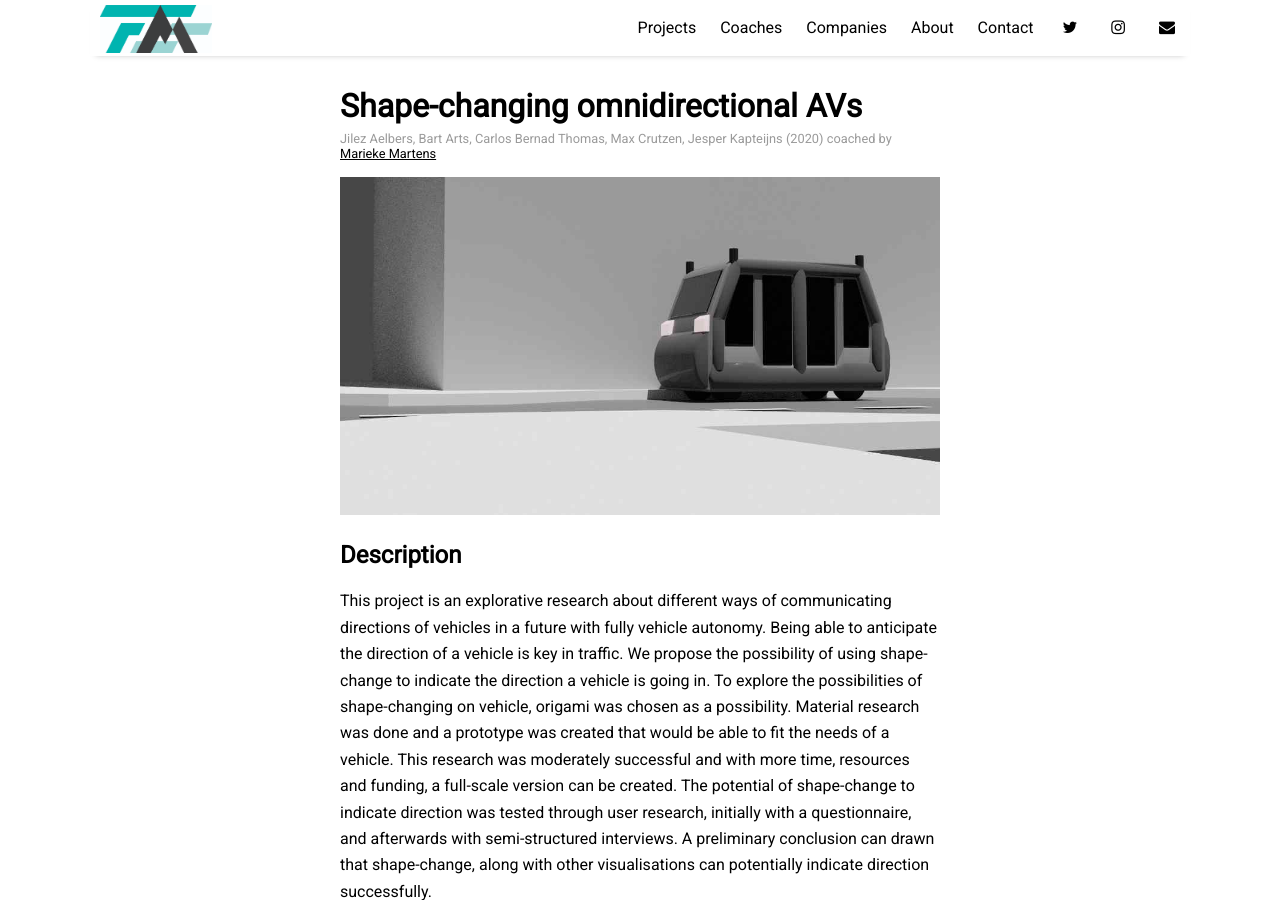
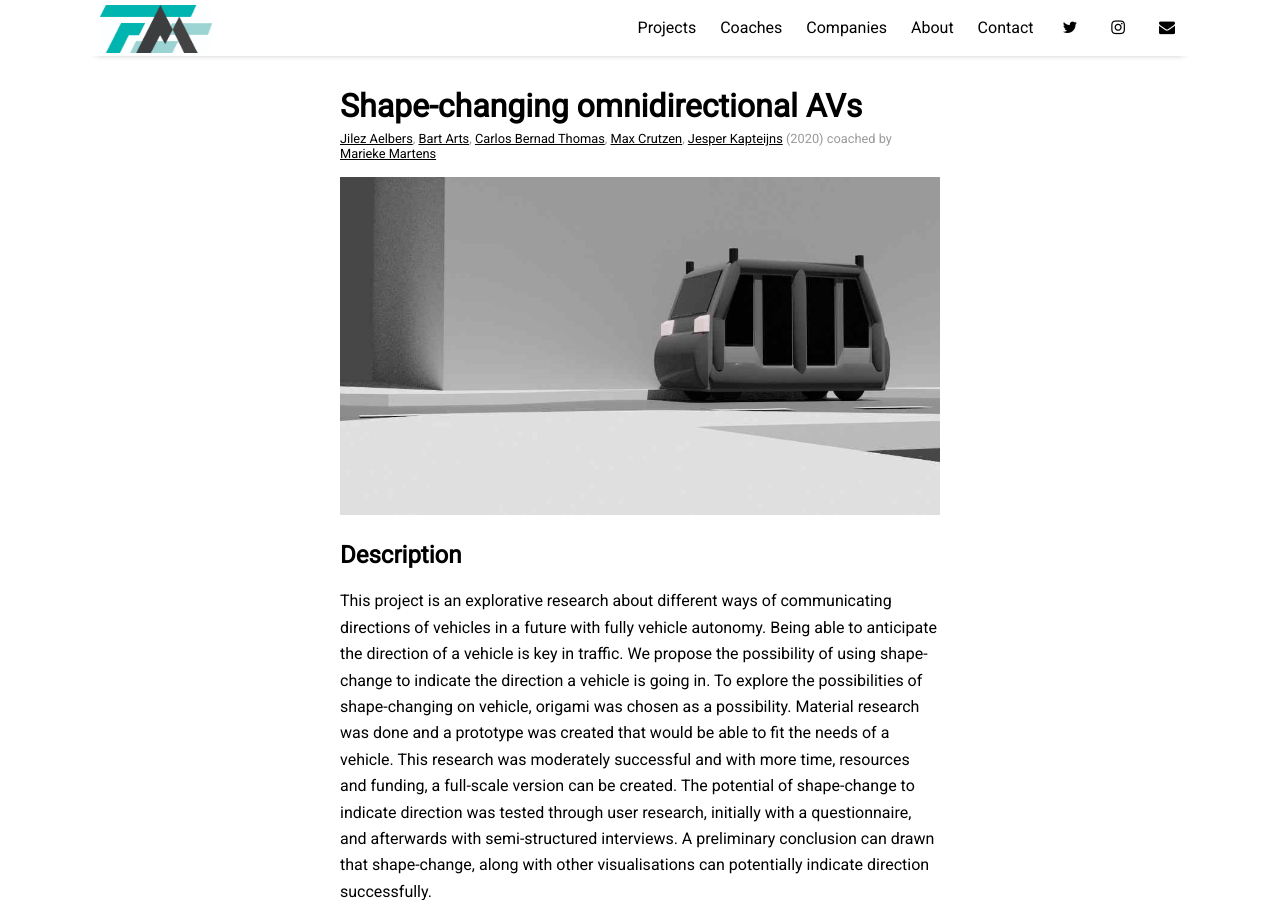
Before and after one commit to bazilinskyy/mobility-squad, a Jekyll site: the page built from _posts/2020-01-01-shapechangingav.md, in a window 1280 px wide and 900 px high. Built offline with Jekyll 4.4.1, drawn with Linux system fonts in a browser that asks for light colours; nearby versions of some CDN libraries; comment, search, counter and statistics services are not loaded; part of the change alters nothing that is shown.

```diff
--- a/_posts/2020-01-01-shapechangingav.md
+++ b/_posts/2020-01-01-shapechangingav.md
@@ -4,10 +4,15 @@ year: 2020
 title: "Shape-changing omnidirectional AVs"
 authors:
   - name: Jilez Aelbers
+    website: https://www.linkedin.com/in/jilez-aelbers-38b670158/?originalSubdomain=nl
   - name: Bart Arts
+    website: https://www.linkedin.com/in/bartarts/?originalSubdomain=nl
   - name: Carlos Bernad Thomas
+    website: https://www.linkedin.com/in/carlos-bernad-thomas-7793291ab/?trk=public_profile_browsemap&originalSubdomain=es
   - name: Max Crutzen
+    website: https://maxcrutzen.com
   - name: Jesper Kapteijns
+    website: https://www.linkedin.com/in/jesper-kapteijns-9079301b2/?originalSubdomain=nl
 coaches:
   - name: Marieke Martens
     website: https://research.tue.nl/en/persons/marieke-h-martens
```
